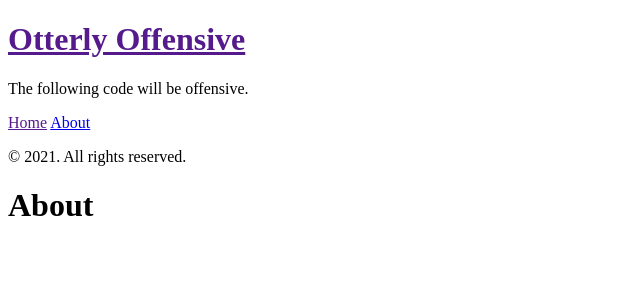
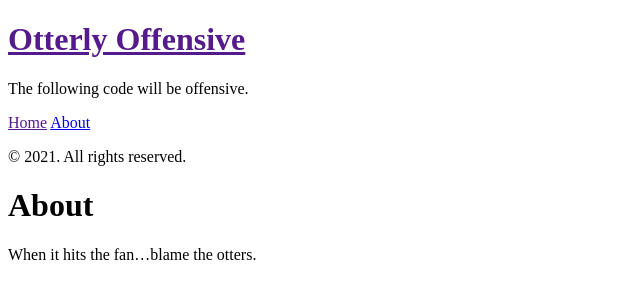
Before and after one commit to OtterlySecure/OtterlyOffensive, a Jekyll site: the page built from about.md, in a window 1280 px wide. Shown: the top 300 px of the page, without its empty margins (0-640 px from the left). Built offline with Jekyll 4.4.1, drawn with Linux system fonts in a browser that asks for light colours.

Commit message:
Update about.md

```diff
--- a/about.md
+++ b/about.md
@@ -2,3 +2,5 @@
 layout: page
 title: About
 ---
+
+When it hits the fan...blame the otters.
```
